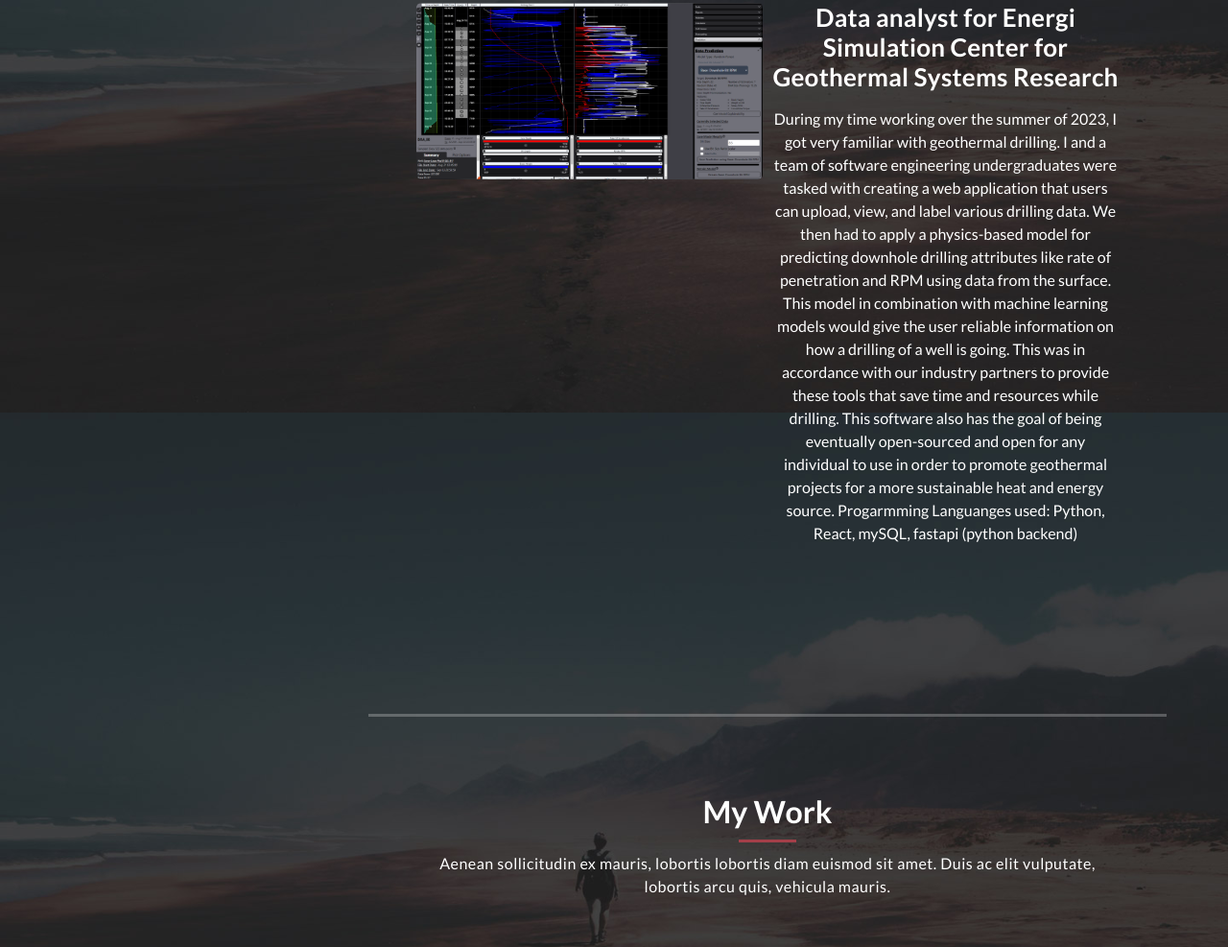
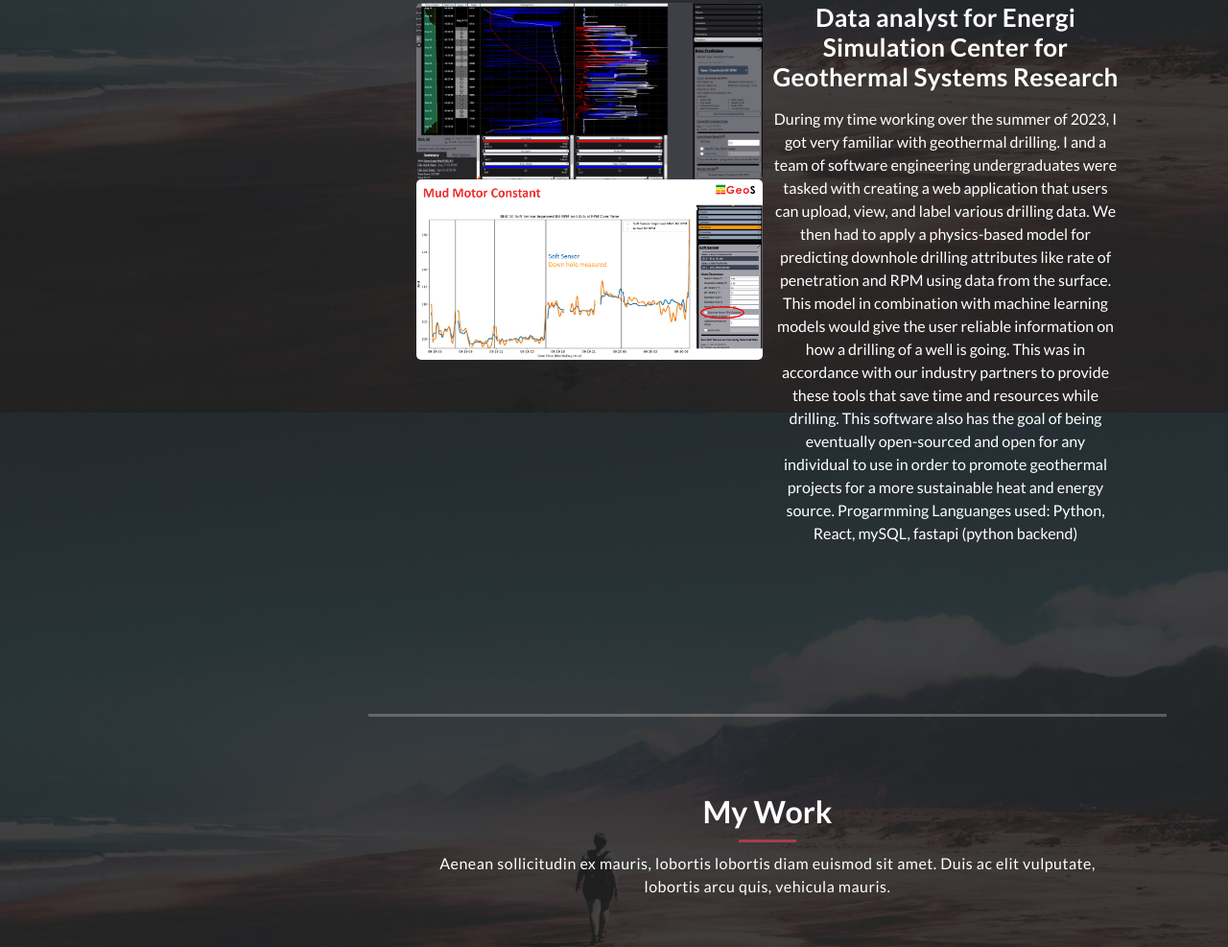
Before and after one commit to Jeff5bn/Jeff5bn.github.io, a plain HTML site: page index.html in a window 1280 px wide. Shown: the part 1170-2157 px from the top of the page at 96% size. Drawn offline with Linux system fonts and the light colour scheme.

Commit message:
maybefix

```diff
--- a/index.html
+++ b/index.html
@@ -114,6 +114,7 @@
                 <div class="col-md-6">
                   <div class="left-image">
                     <img src="assets/images/left-image2.PNG" alt="" width="380"/>
+                    <img src="assets/images/left-image3.PNG" alt="" width="380"/>
                   </div>
                 </div>
                 <div class="col-md-6">
```
Also changed, not shown: assets/images/left-image3.PNG (added).
